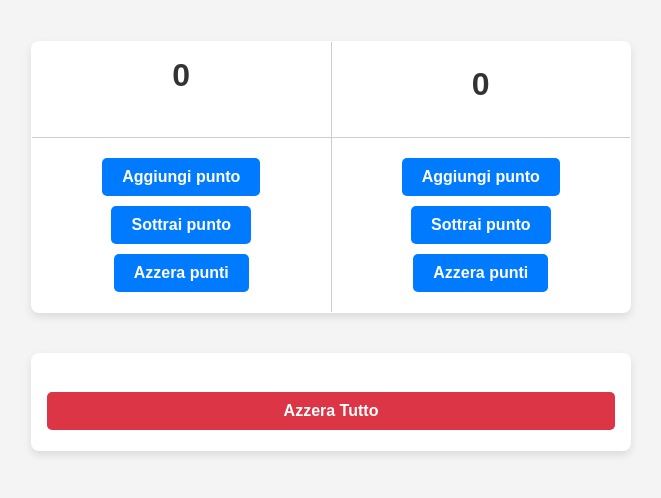
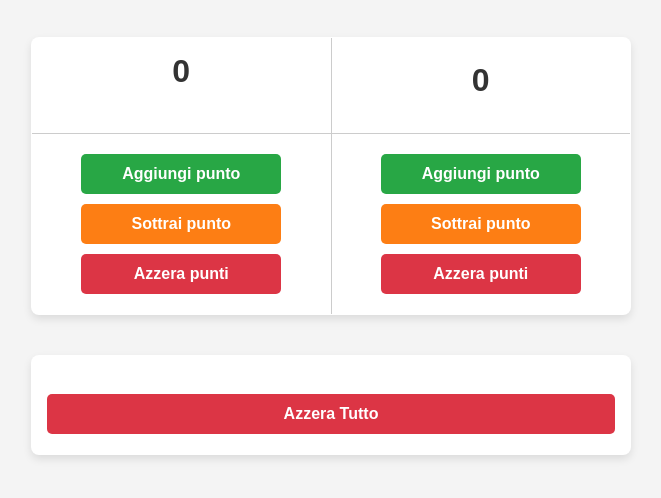
Before and after one commit to matteriv/score, a plain HTML site: page Backend.html in a window 1280 px wide. Shown: the part 154-652 px from the top of the page, without its empty margins (309-970 px from the left). Drawn offline with Linux system fonts and the light colour scheme.

Commit message:
Aggiornato CSS del backend

```diff
--- a/stile_backend.css
+++ b/stile_backend.css
@@ -40,34 +40,51 @@ table {
     margin-bottom: 10px;
 }
 
-/* Pulsanti */
+/* Pulsanti: stili comuni */
 input[type="button"] {
     font-size: 1rem;
     font-weight: bold;
-    padding: 10px 20px;
+    padding: 10px;
     margin: 5px 0;
-    background-color: #007bff;
-    color: white;
+    width: 200px;
+    height: 40px;
     border: none;
     border-radius: 5px;
     cursor: pointer;
     transition: background-color 0.3s ease;
+    color: white;
+    text-align: center;
 }
 
-    /* Effetti al passaggio del mouse sui pulsanti */
-    input[type="button"]:hover {
-        background-color: #0056b3;
+/* Pulsanti specifici */
+#AddScoreHome, #AddScoreGuest {
+    background-color: #28a745;
+}
+
+    #AddScoreHome:hover, #AddScoreGuest:hover {
+        background-color: #218838;
+    }
+
+#SubtractScoreHome, #SubtractScoreGuest {
+    background-color: #fd7e14;
+}
+
+    #SubtractScoreHome:hover, #SubtractScoreGuest:hover {
+        background-color: #e36414;
+    }
+
+#ResetScoreHome, #ResetScoreGuest, #ResetScoreAll {
+    background-color: #dc3545;
+}
+
+    #ResetScoreHome:hover, #ResetScoreGuest:hover, #ResetScoreAll:hover {
+        background-color: #a71d2a;
     }
 
 /* Pulsante speciale per azzerare tutto */
 #ResetScoreAll {
     width: 100%;
-    background-color: #dc3545;
 }
-
-    #ResetScoreAll:hover {
-        background-color: #a71d2a;
-    }
 
 /* Mobile-first design */
 @media screen and (max-width: 480px) {
@@ -77,6 +94,7 @@ input[type="button"] {
 
     input[type="button"] {
         font-size: 0.9rem;
-        padding: 8px 15px;
+        width: 90px;
+        height: 35px;
     }
 }
```
